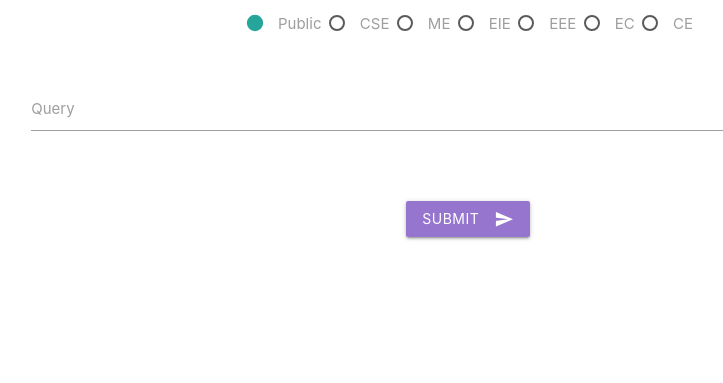
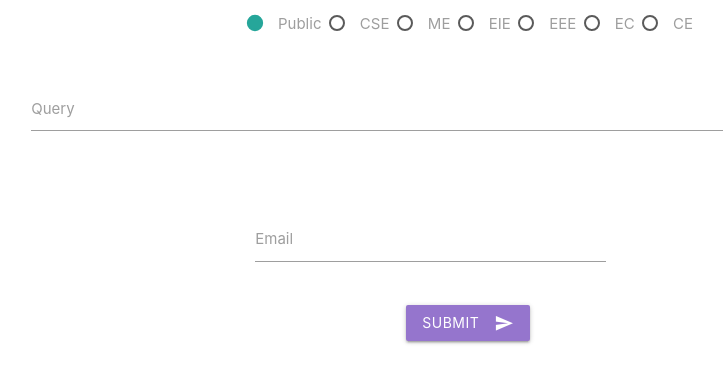
Before and after one commit to yedhink/faq, a Django app: page / in a window 1280 px wide. Shown: the part 253-636 px from the top of the page, without its empty margins (172-895 px from the left). Run offline with Django 3.2, Linux system fonts and the light colour scheme.

Commit message:
add mail_id in models.py

```diff
--- a/hod/models.py
+++ b/hod/models.py
@@ -8,3 +8,4 @@ class Question(models.Model):
     query = models.CharField(max_length=300)
     branch_id = models.ForeignKey(HOD,on_delete=models.CASCADE)
     query_date = models.DateField('date asked')
+    mail_id = models.CharField(max_length=45,default="default@gmail.com")
--- a/hod/views.py
+++ b/hod/views.py
@@ -12,6 +12,7 @@ def index(request):
 def on_submit(request):
     choice=request.GET.get('choice')
     query=request.GET.get('query-textarea')
+    mail=request.GET.get('mail_id')
     if(choice == 'cse'):
         branch =1
     elif(choice =='ce'):
@@ -27,8 +28,8 @@ def on_submit(request):
     else:
         branch= 7
     hod_object = HOD.objects.get(pk=branch)
-    print("branch:{},query:{},time:{}".format(hod_object.name,query,timezone.now()))
-    q = Question(branch_id=hod_object,query=query,query_date=timezone.now())
+    print("branch:{},query:{},time:{},mail{}".format(hod_object.name,query,timezone.now(),mail))
+    q = Question(branch_id=hod_object,query=query,query_date=timezone.now(),mail_id=mail)
     q.save()
     return HttpResponseRedirect('/')
 
--- a/templates/hod.html
+++ b/templates/hod.html
@@ -33,10 +33,10 @@
     {% if user.is_authenticated %}
     <div class="container">
       <div class="row">
-        <div class="col">
+        <div class="col s5">
           Hi {{ user.username }}
         </div>
-        <div class="col">
+        <div class="col s2 offset-s5">
           <a href="{% url 'logout' %}">logout</a>
         </div>
       </div>
--- a/templates/index.html
+++ b/templates/index.html
@@ -83,11 +83,19 @@
                             </div>
                         </div>
                 </div>
+
+
                 <div class="row">
-                    <button class="btn waves-effect waves-light deep-purple lighten-2" type="submit" id="submit">Submit
-                        <i class="material-icons right">send</i>
-                    </button>
+                    <div class="input-field col offset-s3 s5">
+                        <input id="email" type="email" class="validate" name="mail_id" required>
+                        <label for="email">Email</label>
+                    </div>
                 </div>
+                      <div class="row">
+                            <button class="btn waves-effect waves-light deep-purple lighten-2" type="submit" id="submit">Submit
+                                <i class="material-icons right">send</i>
+                            </button>
+                        </div>
             </form>
     </div>
 <!-- Compiled and minified JavaScript -->
```
Also changed, not shown: db.sqlite3, hod/migrations/0002_question_mail_id.py (added), hod/migrations/0003_auto_20190320_1219.py (added).
